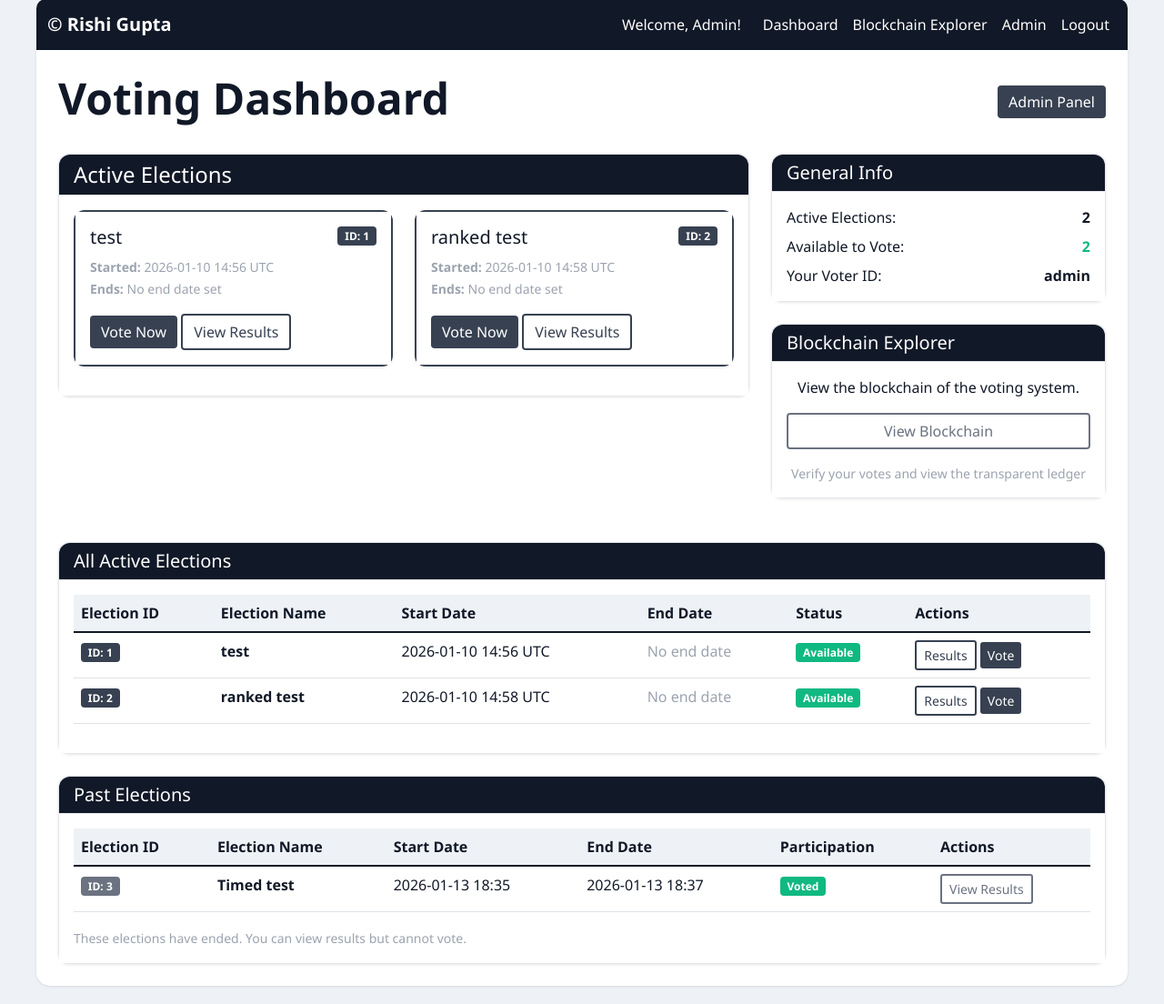
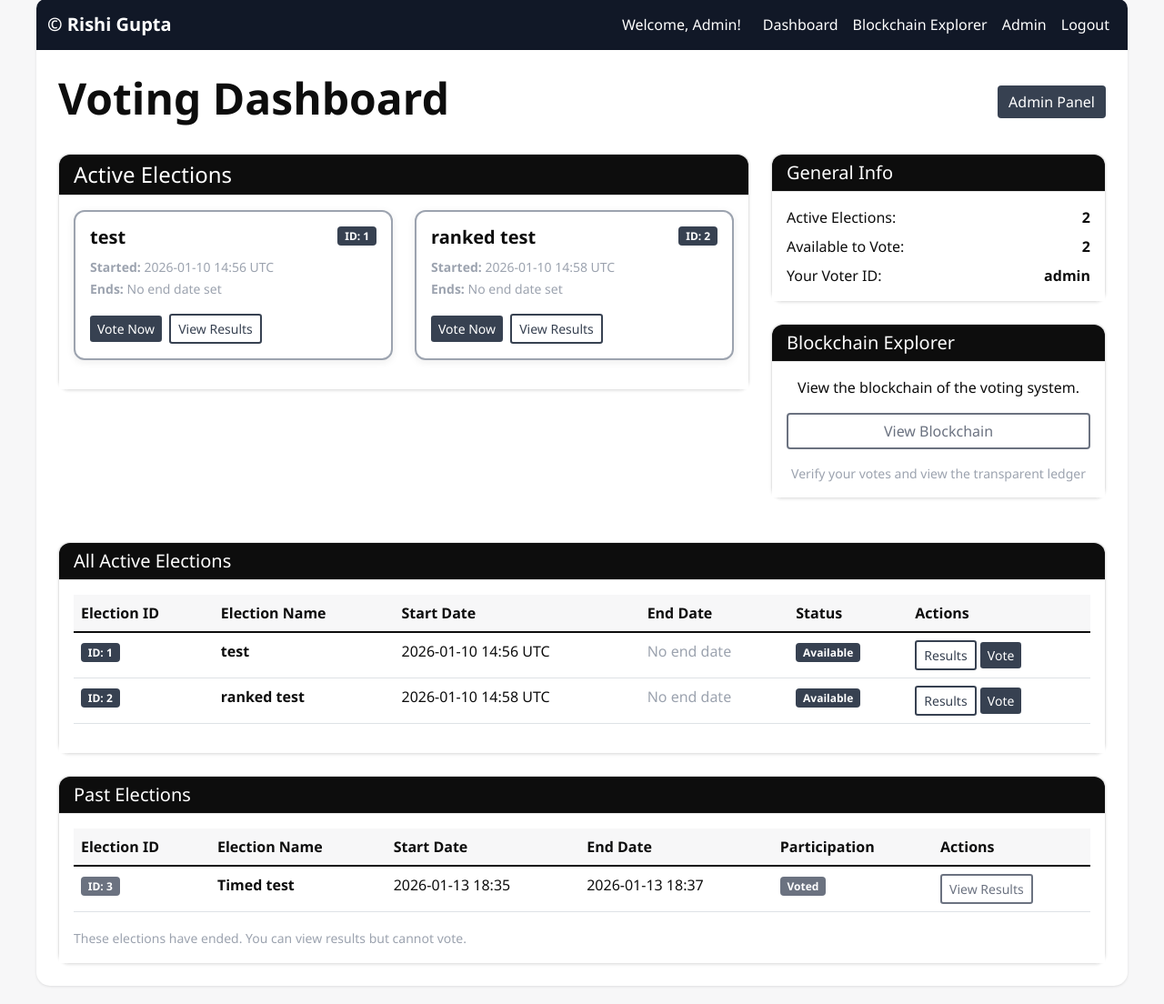
Before and after one commit to rishh-i/Blockchain-Voting-RG, a Flask app: page /voting/dashboard in a window 1280 px wide. Shown: the part 21-1125 px from the top of the page at 91% size. Run offline with Flask 3, Linux system fonts and the light colour scheme; a user stored in the database is signed in; some libraries are stand-ins or nearby versions.

Commit message:
small colour changes

```diff
--- a/static/css/custom-theme.css
+++ b/static/css/custom-theme.css
@@ -1,11 +1,12 @@
 :root {
-    --bg-main: #EEF2F6;
+    --bg-main: #F7F7F8;
     --bg-card: #FFFFFF;
-    --bg-navbar: #111827;
+    --bg-navbar: #0D0D0D;
     --bg-button: #374151;
     --bg-hover: #1F2937;
-    --border-color: #E5E7EB;
-    --text-primary: #111827;
+    --border-color: #E5E5E5;
+    --border-accent: #9CA3AF;
+    --text-primary: #0D0D0D;
     --text-secondary: #6B7280;
     --text-muted: #9CA3AF;
 }
@@ -111,16 +113,17 @@ body {
     background: var(--bg-hover) !important;
 }
 
+/* ── Cards ── */
 .card {
     background: var(--bg-card) !important;
     border: 1px solid var(--border-color) !important;
     border-radius: 12px;
-    box-shadow: 0 1px 3px rgba(0, 0, 0, 0.1);
+    box-shadow: 0 1px 3px rgba(0, 0, 0, 0.06);
     transition: all 0.3s ease;
 }
 
 .card:hover {
-    box-shadow: 0 4px 6px rgba(0, 0, 0, 0.1);
+    box-shadow: 0 4px 12px rgba(0, 0, 0, 0.1);
     transform: translateY(-2px);
 }
 
@@ -160,17 +163,20 @@ body {
     color: var(--text-primary) !important;
 }
 
+/* Election sub-cards — visible charcoal accent border */
 .card.border-primary {
-    border: 2px solid var(--bg-button) !important;
+    border: 2px solid var(--border-accent) !important;
+    box-shadow: 0 2px 8px rgba(0, 0, 0, 0.08) !important;
 }
 
 .card.border-success {
-    border: 2px solid var(--bg-button) !important;
+    border: 2px solid var(--border-accent) !important;
 }
 
+/* ── Forms ── */
 .form-control,
 .form-select {
-    border: 2px solid var(--border-color) !important;
+    border: 1px solid var(--border-color) !important;
     border-radius: 8px;
     padding: 12px;
     background: var(--bg-card) !important;
@@ -246,25 +254,26 @@ body {
 }
 
 .table-success {
-    background-color: #F0FDF4 !important;
+    background-color: #F3F4F6 !important;
 }
 
 .table-danger {
     background-color: #FEF2F2 !important;
 }
 
+/* ── Badges ── */
 .badge.bg-primary,
 .badge.bg-info {
     background: var(--bg-button) !important;
 }
 
 .badge.bg-success {
-    background: #10B981 !important;
+    background: #374151 !important;
 }
 
 .badge.bg-warning {
     background: #F59E0B !important;
-    color: var(--text-primary) !important;
+    color: #FFFFFF !important;
 }
 
 .badge.bg-danger {
@@ -310,7 +322,7 @@ body {
 }
 
 .text-success {
-    color: #10B981 !important;
+    color: var(--bg-button) !important;
 }
 
 .text-danger {
@@ -439,7 +456,7 @@ body {
 }
 
 .bg-success {
-    background: #10B981 !important;
+    background: var(--bg-button) !important;
 }
 
 .bg-info {
--- a/templates/dashboard.html
+++ b/templates/dashboard.html
@@ -3,6 +3,21 @@
 {% block title %}Dashboard - Blockchain Voting System{% endblock %}
 
 {% block content %}
+<style>
+    .election-card {
+        border: 2px solid #9CA3AF !important;
+        border-radius: 12px;
+        background: #FFFFFF;
+        box-shadow: 0 2px 8px rgba(0, 0, 0, 0.08);
+        transition: all 0.3s ease;
+    }
+    .election-card:hover {
+        border-color: #374151 !important;
+        box-shadow: 0 4px 12px rgba(0, 0, 0, 0.12);
+        transform: translateY(-2px);
+    }
+</style>
+
 <div class="row">
     <div class="col-12">
         <div class="d-flex justify-content-between align-items-center mb-4">
@@ -21,7 +36,7 @@
 <div class="row">
     <div class="col-lg-8">
         <div class="card mb-4">
-            <div class="card-header bg-primary text-white">
+            <div class="card-header">
                 <h4 class="mb-0">Active Elections</h4>
             </div>
             <div class="card-body">
@@ -29,13 +44,12 @@
                     <div class="row">
                         {% for election in available_elections %}
                         <div class="col-md-6 mb-3">
-                            <div class="card border-primary">
-                                <div class="card-body">
+                            <div class="election-card p-3">
                                 <div class="d-flex justify-content-between align-items-start mb-2">
-                                        <h5 class="card-title text-primary mb-0">{{ election.name }}</h5>
+                                    <h5 class="card-title fw-bold mb-0" style="color: #0D0D0D;">{{ election.name }}</h5>
                                     <span class="badge bg-primary">ID: {{ election.id }}</span>
                                 </div>
-                                    <p class="card-text">
+                                <p class="mb-3">
                                     <small class="text-muted">
                                         <strong>Started:</strong> {{ election.start_date.strftime('%Y-%m-%d %H:%M UTC') }}
                                         {% if election.end_date %}
@@ -46,10 +60,9 @@
                                     </small>
                                 </p>
                                 <a href="{{ url_for('voting.voting_page', election_id=election.id) }}"
-                                       class="btn btn-primary">Vote Now</a>
+                                   class="btn btn-primary btn-sm me-1">Vote Now</a>
                                 <a href="{{ url_for('voting.results', election_id=election.id) }}"
-                                       class="btn btn-outline-primary">View Results</a>
-                                </div>
+                                   class="btn btn-outline-primary btn-sm">View Results</a>
                             </div>
                         </div>
                         {% endfor %}
@@ -67,7 +80,7 @@
 
     <div class="col-lg-4">
         <div class="card mb-4">
-            <div class="card-header bg-info text-white">
+            <div class="card-header">
                 <h5 class="mb-0">General Info</h5>
             </div>
             <div class="card-body">
@@ -77,7 +90,7 @@
                 </div>
                 <div class="d-flex justify-content-between mb-2">
                     <span>Available to Vote:</span>
-                    <span class="fw-bold text-success">{{ available_elections|length }}</span>
+                    <span class="fw-bold">{{ available_elections|length }}</span>
                 </div>
                 <div class="d-flex justify-content-between">
                     <span>Your Voter ID:</span>
@@ -87,7 +100,7 @@
         </div>
 
         <div class="card mb-4">
-            <div class="card-header bg-secondary text-white">
+            <div class="card-header">
                 <h5 class="mb-0">Blockchain Explorer</h5>
             </div>
             <div class="card-body text-center">
@@ -107,7 +120,7 @@
 <div class="row mt-4">
     <div class="col-12">
         <div class="card">
-            <div class="card-header bg-primary text-white">
+            <div class="card-header">
                 <h5 class="mb-0">All Active Elections</h5>
             </div>
             <div class="card-body">
@@ -138,7 +151,7 @@
                                 </td>
                                 <td>
                                     {% if election in available_elections %}
-                                        <span class="badge bg-success">Available</span>
+                                        <span class="badge bg-primary">Available</span>
                                     {% else %}
                                         <span class="badge bg-secondary">Already Voted</span>
                                     {% endif %}
@@ -166,7 +179,7 @@
 <div class="row mt-4">
     <div class="col-12">
         <div class="card">
-            <div class="card-header bg-secondary text-white">
+            <div class="card-header">
                 <h5 class="mb-0">Past Elections</h5>
             </div>
             <div class="card-body">
@@ -193,7 +206,7 @@
                                     {% if election in available_elections %}
                                         <span class="badge bg-warning">Didn't Vote</span>
                                     {% else %}
-                                        <span class="badge bg-success">Voted</span>
+                                        <span class="badge bg-secondary">Voted</span>
                                     {% endif %}
                                 </td>
                                 <td>
```
Also changed, not shown: other parts of static/css/custom-theme.css (+33 -21 lines), instance/voting.db. Lines whose indentation alone changed are shown as unchanged.
